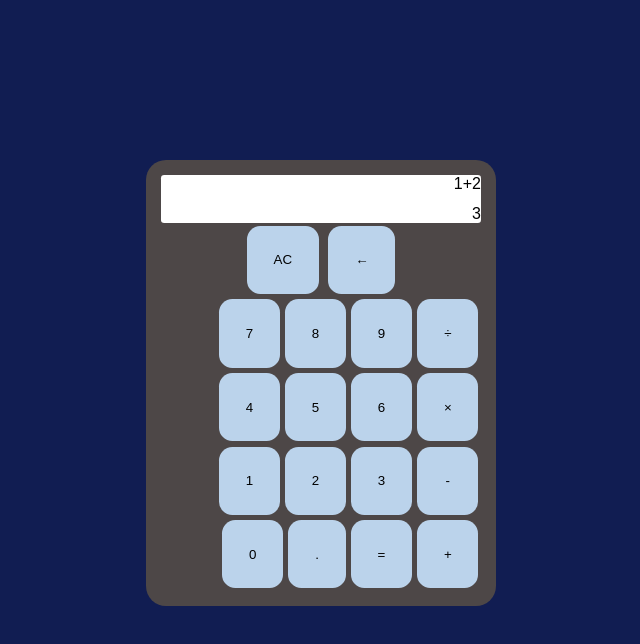
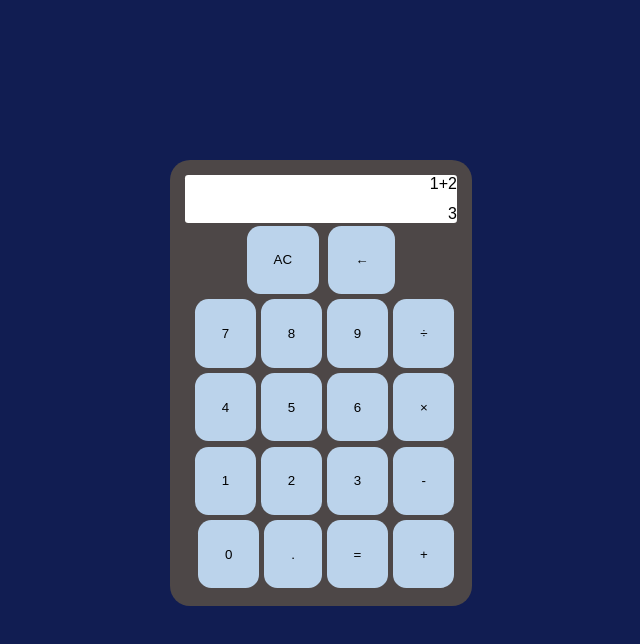
Before and after one commit to Bene-33/Calculator-JS, a plain HTML site: page index.html in a window 1280 px wide. Shown: the whole page, without its empty margins (319-959 px from the left). Drawn offline with Linux system fonts and the light colour scheme.

Commit message:
resize calculator to fit the Grid

```diff
--- a/style.css
+++ b/style.css
@@ -13,7 +13,7 @@ body{
 #calculator{
     display:flex;
     flex-direction: column;
-    width: 20em;
+    width: 17em;
     align-self: center;
     background-color: #4d4747;
     padding: 15px;
```
